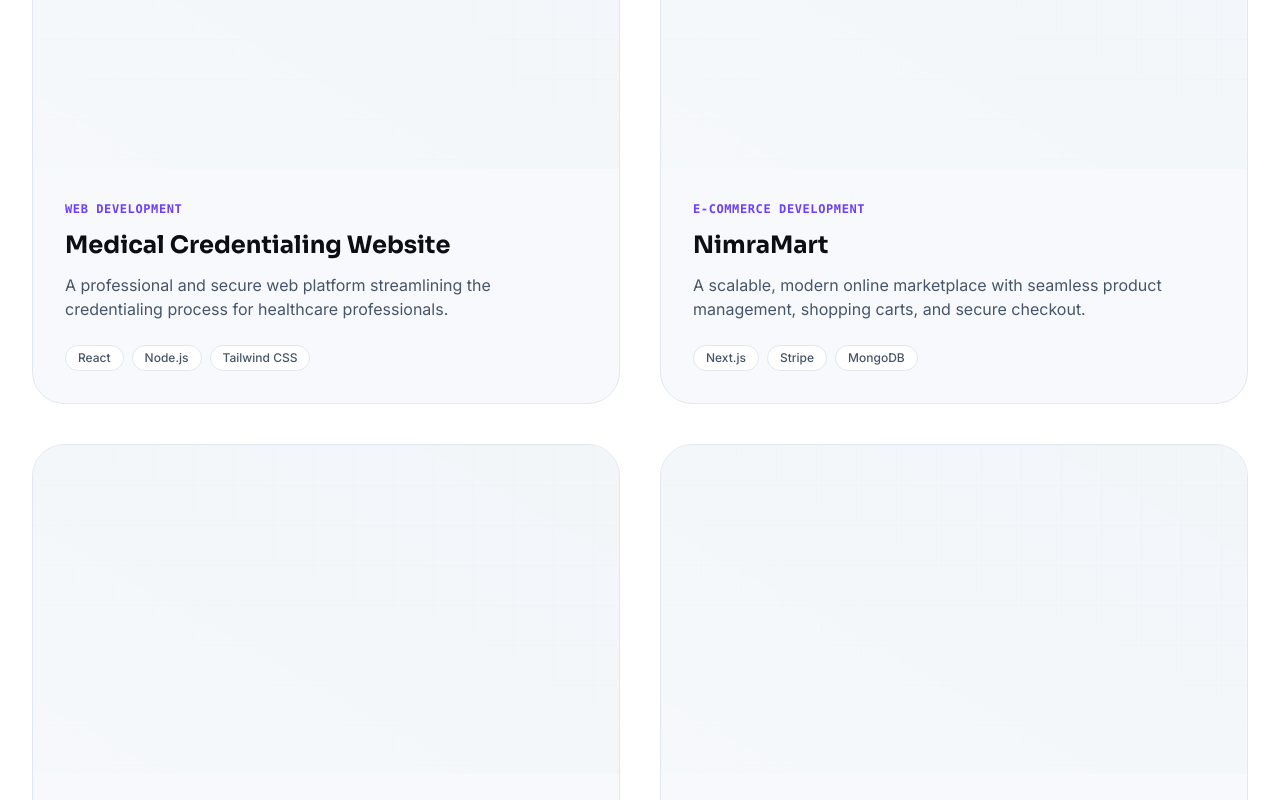
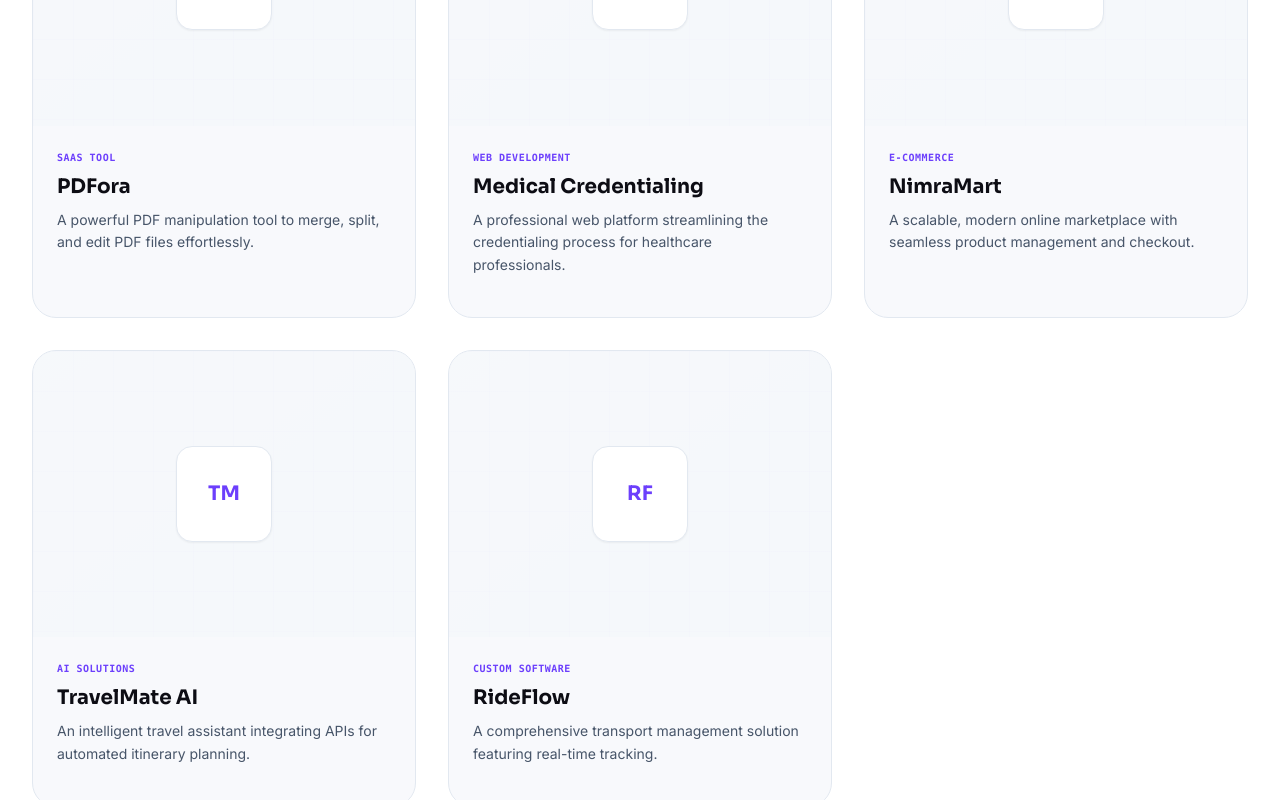
Before and after one commit to nimradeveloper812-collab/NimraDev-Labs-My-Company-, a React (Vite) app: page / in a window 1280 px wide. Shown: the part 3060-3860 px from the top of the page. Built offline with nearby package versions, Linux system fonts and the light colour scheme.

Commit message:
portfolio updated

```diff
--- a/src/components/sections/PortfolioSection.jsx
+++ b/src/components/sections/PortfolioSection.jsx
@@ -5,28 +5,39 @@
 
 const projects = [
   {
-    title: 'Medical Credentialing Website',
+    title: 'PDFora',
+    category: 'SaaS Tool',
+    description: 'A powerful PDF manipulation tool to merge, split, and edit PDF files effortlessly.',
+    link: 'https://pdfora.nimradev.site',
+    logoText: 'PDFora',
+  },
+  {
+    title: 'Medical Credentialing',
     category: 'Web Development',
-    description: 'A professional and secure web platform streamlining the credentialing process for healthcare professionals.',
-    technologies: ['React', 'Node.js', 'Tailwind CSS'],
+    description: 'A professional web platform streamlining the credentialing process for healthcare professionals.',
+    link: '#',
+    logoText: 'MC',
   },
   {
     title: 'NimraMart',
-    category: 'E-Commerce Development',
-    description: 'A scalable, modern online marketplace with seamless product management, shopping carts, and secure checkout.',
-    technologies: ['Next.js', 'Stripe', 'MongoDB'],
+    category: 'E-Commerce',
+    description: 'A scalable, modern online marketplace with seamless product management and checkout.',
+    link: '#',
+    logoText: 'NM',
   },
   {
     title: 'TravelMate AI',
-    category: 'AI Solutions & Automation',
-    description: 'An intelligent travel assistant integrating OpenAI APIs for automated itinerary planning and personalized recommendations.',
-    technologies: ['OpenAI API', 'Python', 'React'],
+    category: 'AI Solutions',
+    description: 'An intelligent travel assistant integrating APIs for automated itinerary planning.',
+    link: '#',
+    logoText: 'TM',
   },
   {
     title: 'RideFlow',
-    category: 'Custom Software Development',
-    description: 'A comprehensive transport management and ride-hailing software solution featuring real-time tracking and dispatch.',
-    technologies: ['React Native', 'Node.js', 'PostgreSQL'],
+    category: 'Custom Software',
+    description: 'A comprehensive transport management solution featuring real-time tracking.',
+    link: '#',
+    logoText: 'RF',
   },
 ];
 
@@ -57,51 +68,51 @@
           </Link>
         </div>
 
-        <div className="grid grid-cols-1 lg:grid-cols-2 gap-10">
+        <div className="grid grid-cols-1 md:grid-cols-2 lg:grid-cols-3 gap-8">
           {projects.map((project, index) => (
-            <motion.div
+            <motion.a
+              href={project.link}
+              target={project.link !== '#' ? '_blank' : '_self'}
+              rel="noopener noreferrer"
               key={index}
               initial={{ opacity: 0, y: 20 }}
               whileInView={{ opacity: 1, y: 0 }}
               viewport={{ once: true }}
               transition={{ duration: 0.5, delay: index * 0.1 }}
-              className="group flex flex-col rounded-[2rem] bg-[#F8F9FC] border border-slate-200 overflow-hidden hover:border-[#6C3FFC]/30 hover:shadow-glass-light transition-all duration-300"
+              className="group flex flex-col rounded-3xl bg-[#F8F9FC] border border-slate-200 overflow-hidden hover:border-[#6C3FFC]/30 hover:shadow-[0_8px_30px_-10px_rgba(108,63,252,0.15)] transition-all duration-300"
             >
-              {/* Image Placeholder */}
-              <div className="aspect-[16/9] w-full bg-slate-100 relative overflow-hidden">
+              {/* Image Placeholder with Logo */}
+              <div className="aspect-[4/3] w-full bg-slate-100 relative overflow-hidden flex items-center justify-center">
                 <div className="absolute inset-0 bg-grid-pattern opacity-30"></div>
-                <div className="absolute inset-0 bg-gradient-to-tr from-slate-200/50 to-white/10 mix-blend-overlay"></div>
-                <div className="absolute inset-0 flex items-center justify-center opacity-0 group-hover:opacity-100 transition-opacity duration-300 bg-[#0D0D14]/5 backdrop-blur-sm">
-                  <div className="w-12 h-12 rounded-full bg-white flex items-center justify-center shadow-lg text-[#0D0D14]">
+                <div className="absolute inset-0 bg-gradient-to-br from-white/40 to-slate-200/40 mix-blend-overlay"></div>
+
+                {/* Logo inside the box */}
+                <div className="relative z-10 w-24 h-24 rounded-2xl bg-white border border-slate-200 flex items-center justify-center shadow-sm group-hover:scale-105 transition-transform duration-300">
+                  <span className="font-sora font-bold text-[#6C3FFC] text-xl text-center">
+                    {project.logoText}
+                  </span>
+                </div>
+
+                <div className="absolute inset-0 flex items-center justify-center opacity-0 group-hover:opacity-100 transition-opacity duration-300 bg-[#0D0D14]/5 backdrop-blur-[2px]">
+                  <div className="w-12 h-12 rounded-full bg-white flex items-center justify-center shadow-lg text-[#0D0D14] transform translate-y-4 group-hover:translate-y-0 transition-all duration-300">
                      <ArrowUpRight className="w-5 h-5" />
                   </div>
                 </div>
               </div>
 
               {/* Content */}
-              <div className="p-8 flex flex-col flex-grow">
-                <div className="text-xs font-mono font-semibold tracking-wider text-[#6C3FFC] uppercase mb-3">
+              <div className="p-6 flex flex-col flex-grow">
+                <div className="text-[10px] font-mono font-semibold tracking-wider text-[#6C3FFC] uppercase mb-2">
                   {project.category}
                 </div>
-                <h3 className="text-2xl font-sora font-bold text-[#0D0D14] mb-3 group-hover:text-[#6C3FFC] transition-colors">
+                <h3 className="text-xl font-sora font-bold text-[#0D0D14] mb-2 group-hover:text-[#6C3FFC] transition-colors">
                   {project.title}
                 </h3>
-                <p className="text-slate-600 font-inter mb-6 flex-grow">
+                <p className="text-slate-600 font-inter text-sm mb-4 leading-relaxed flex-grow">
                   {project.description}
                 </p>
-
-                <div className="flex flex-wrap gap-2 mt-auto">
-                  {project.technologies.map((tech, i) => (
-                    <span
-                      key={i}
-                      className="px-3 py-1 bg-white border border-slate-200 rounded-full text-xs font-inter font-medium text-slate-600"
-                    >
-                      {tech}
-                    </span>
-                  ))}
-                </div>
               </div>
-            </motion.div>
+            </motion.a>
           ))}
         </div>
       </div>
```
